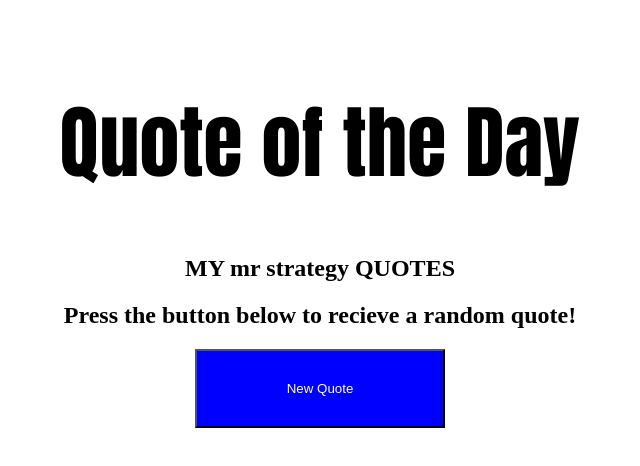
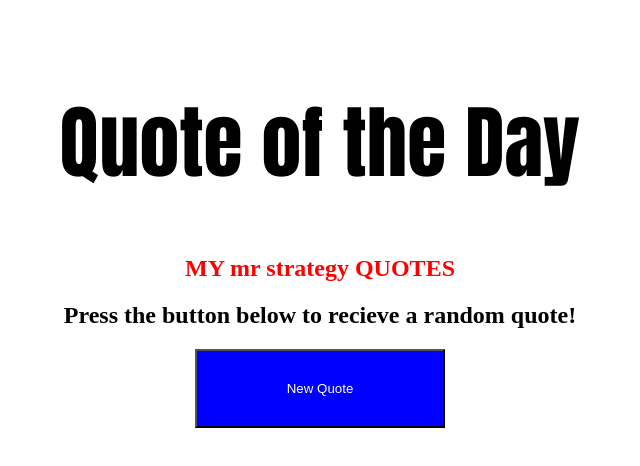
Before and after one commit to fatmabayoumi/newjavascript, a plain HTML site: page index.html in a window 1280 px wide. Shown: the whole page, without its empty margins (320-960 px from the left). Drawn offline with Linux system fonts and the light colour scheme.

Commit message:
Update style.css

```diff
--- a/style.css
+++ b/style.css
@@ -25,3 +25,6 @@
     font-size: 35px;
 
 }
+.strategy{
+    color: red;
+}
```
